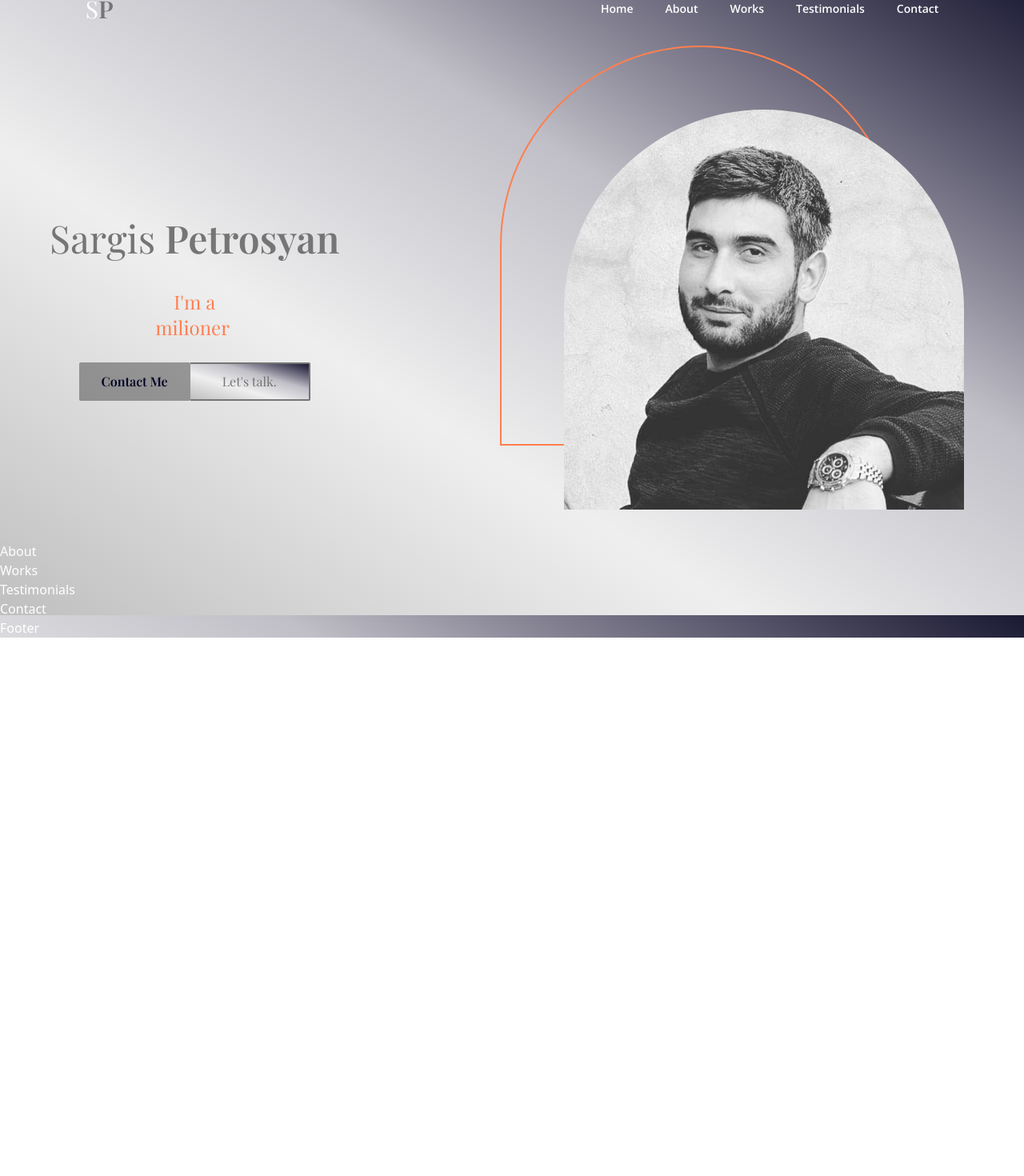
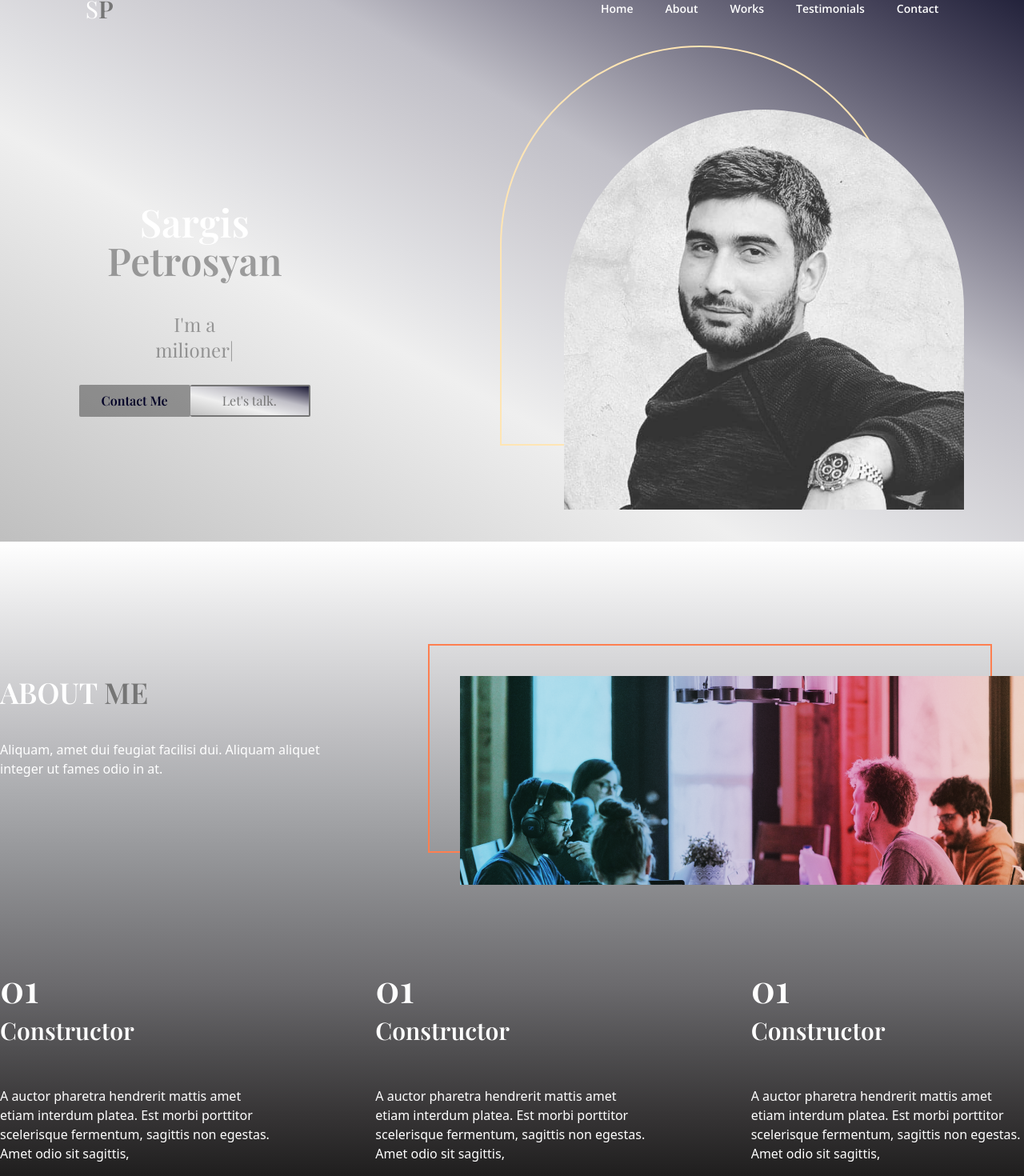
Before and after one commit to codeFather2995/my_portfolio, a React (Create React App) app: page / in a window 1280 px wide. Shown: the part 31-1501 px from the top of the page at 80% size. Before the commit the page ends 828 px from the top, so only its background shows below. Built offline with nearby package versions, Linux system fonts and the light colour scheme.

Commit message:
added about

```diff
--- a/src/App.jsx
+++ b/src/App.jsx
@@ -28,7 +28,7 @@ const App = () => {
 
 
   return (
-    <div id='App' >
+    <div id='App' className='selection:text-pink selection:bg-opaque-black'>
       <Header
         isTopOfPage = {isTopOfPage}
         setIsTopOfPage = {setIsTopOfPage}
--- a/src/components/About.jsx
+++ b/src/components/About.jsx
@@ -1,10 +1,145 @@
-import React from 'react'
+import useMediaQuery from '../hooks/useMediaQuery';
+import { motion } from 'framer-motion';
 
 const About = () => {
+  const isAboveLarge = useMediaQuery("(min-width: 1060px)");
+
   return (
-    <div >
-        About
-    </div>
+    <section id='About' className=' bg-gradient-about pt-10 pb-24'>
+      <div className='md:flex md:justify-between md:gap-16 mt-32 '>
+        <motion.div
+        className='md:w-1/3'
+        initial='hidden'
+        whileInView='visible'
+        viewport={{once:true,amount:0.5}}
+        transition={{duration:0.5}}
+        variants={{
+          hidden:{opacity:0,x:-50},
+          visible:{opacity:1,x:0}
+        }}
+        >
+          <p className='font-playfair font-semibold text-4xl mb-5'>
+            ABOUT <span className='text-dark-grey'>ME</span>
+          </p>
+          <p className="mt-10 mb-7">
+            Aliquam, amet dui feugiat facilisi dui. Aliquam aliquet integer ut
+            fames odio in at.
+          </p>
+        </motion.div>
+        <div className='mt-16 md:mt-0'>
+          {isAboveLarge ? (
+            <div
+            className='relative z-0 ml-20 before:absolute before:-top-10 before:-left-10
+            before:w-full before:h-full before:border-2 before:border-coral before:z-[-1]'
+            >
+              <img
+               className='z-10'
+               src="images/skills-image.png"
+               alt="about" />
+            </div>
+          ):(
+            <img
+               className='z-10'
+               src="images/skills-image.png"
+               alt="about" />
+          )}
+        </div>
+      </div>
+
+      {/* STORIES */}
+
+      <div className='md:flex md:justify-center mt-16 gap-32'>
+
+            {/* JOB */}
+
+            <motion.div
+            className='md:w-1/3 mt-10'
+            initial="hidden"
+            whileInView='visible'
+            viewport={{once:true,amount:0.5}}
+            transition={{duration:0.5}}
+            variants={{
+              hidden:{opacity:0,y:50},
+              visible:{opacity:1,y:0},
+            }}
+            >
+              <div className='relative h-32'>
+                <div className='z-10'>
+                  <p className='font-playfair font-semibold text-5xl'>01</p>
+                  <p className='font-playfair font-semibold text-3xl mt-3'>
+                    Constructor
+                  </p>
+                </div>
+                <div className="w-1/2 md:w-3/4 h-32 bg-pink absolute right-0 top-0 z-[-1]" />
+              </div>
+              <p className="mt-5">
+                A auctor pharetra hendrerit mattis amet etiam interdum platea. Est
+                morbi porttitor scelerisque fermentum, sagittis non egestas. Amet
+                odio sit sagittis,
+              </p>
+            </motion.div>
+
+            {/* WAR */}
+
+            <motion.div
+            className='md:w-1/3 mt-10'
+            initial="hidden"
+            whileInView='visible'
+            viewport={{once:true,amount:0.5}}
+            transition={{delay:0.2,duration:0.5}}
+            variants={{
+              hidden:{opacity:0,y:50},
+              visible:{opacity:1,y:0},
+            }}
+            >
+              <div className='relative h-32'>
+                <div className='z-10'>
+                  <p className='font-playfair font-semibold text-5xl'>01</p>
+                  <p className='font-playfair font-semibold text-3xl mt-3'>
+                    Constructor
+                  </p>
+                </div>
+                <div className="w-1/2 md:w-3/4 h-32 bg-pink absolute right-0 top-0 z-[-1]" />
+              </div>
+              <p className="mt-5">
+                A auctor pharetra hendrerit mattis amet etiam interdum platea. Est
+                morbi porttitor scelerisque fermentum, sagittis non egestas. Amet
+                odio sit sagittis,
+              </p>
+            </motion.div>
+
+            {/* PROGRAMMING */}
+
+            <motion.div
+            className='md:w-1/3 mt-10'
+            initial="hidden"
+            whileInView='visible'
+            viewport={{once:true,amount:0.5}}
+            transition={{delay:0.4,duration:0.5}}
+            variants={{
+              hidden:{opacity:0,y:50},
+              visible:{opacity:1,y:0},
+            }}
+            >
+              <div className='relative h-32'>
+                <div className='z-10'>
+                  <p className='font-playfair font-semibold text-5xl'>01</p>
+                  <p className='font-playfair font-semibold text-3xl mt-3'>
+                    Constructor
+                  </p>
+                </div>
+                <div className="w-1/2 md:w-3/4 h-32 bg-pink absolute right-0 top-0 z-[-1]" />
+              </div>
+              <p className="mt-5">
+                A auctor pharetra hendrerit mattis amet etiam interdum platea. Est
+                morbi porttitor scelerisque fermentum, sagittis non egestas. Amet
+                odio sit sagittis,
+              </p>
+            </motion.div>
+
+      </div>
+
+    </section>
   )
 }
 
--- a/src/components/Header.jsx
+++ b/src/components/Header.jsx
@@ -27,13 +27,13 @@ const Header = ({isTopOfPage}) => {
                      <Link to="Home" spy={true} smooth={true} offset={50} duration={500}
                      className='hover:border-t-2 border-peach transition duration-1000 cursor-pointer'>
                       Home</Link>
-                     <Link to="Home" spy={true} smooth={true} offset={50} duration={500}
+                     <Link to="About" spy={true} smooth={true} offset={50} duration={500}
                       className='hover:border-t-2 border-peach transition duration-1000 cursor-pointer'>
                       About</Link>
-                     <Link to="Home" spy={true} smooth={true} offset={50} duration={500}
+                     <Link to="Works" spy={true} smooth={true} offset={50} duration={500}
                       className='hover:border-t-2 border-peach transition duration-1000 cursor-pointer'>
                       Works</Link>
-                     <Link to="Home" spy={true} smooth={true} offset={50} duration={500}
+                     <Link to="Testimonials" spy={true} smooth={true} offset={50} duration={500}
                       className='hover:border-t-2 border-peach transition duration-1000 cursor-pointer'>
                       Testimonials</Link>
                      <Link to="Contact" spy={true} smooth={true} offset={50} duration={500}
--- a/src/components/Home.jsx
+++ b/src/components/Home.jsx
@@ -9,14 +9,14 @@ const Home = () => {
   const isAboveLarge = useMediaQuery("(min-width:1060px)");
 
   return (
-    <section id='Home' className='sm:flex sm:justify-between sm:items-center gap-16 sm:h-full py-10' >
+    <section id='Home' className='sm:flex sm:justify-between sm:items-center gap-16 sm:h-full py-10 bg-gradient-rainbow' >
 
       {/* IMAGE SECTION */}
 
       <div className=' basis-3/5 z-10 mt-16 md:mt-32 flex justify-center md:order-2'>
           {isAboveLarge ? (
             <div className=' relative z-0 ml-20 before:absolute before:-top-20 before:-left-20 before:rounded-t-[400px]
-            before:w-full before:max-w-[400px] md:before:max-w-[600px] before:h-full before:border-2 before:border-coral before:z-[-1] '
+            before:w-full before:max-w-[400px] md:before:max-w-[600px] before:h-full before:border-2 before:border-peach before:z-[-1] '
             >
               <img
               src="../images/me.png"
@@ -50,13 +50,13 @@ const Home = () => {
                 visible:{opacity:1,x:0},
               }}
             >
-              <h1 className='text-5xl font-playfair z-10 text-center text-dark-grey'>
+              <h1 className='text-5xl font-playfair z-10 text-center text-white font-bold '>
                 Sargis {' '}
-                <span className=' text-5xl font-playfair font-bold z-20 '>
+                <p className=' text-5xl font-playfair z-20 text-opaque-black'>
                   Petrosyan
-                </span>
+                </p>
               </h1>
-              <p className='mt-10 mb-7 text-center text-coral font-playfair text-2xl'>
+              <p className='mt-10 mb-7 text-center text-opaque-black font-playfair text-2xl'>
                 I'm a
                 <Typical
                 loop={1}
@@ -86,16 +86,16 @@ const Home = () => {
             }}
             >
                 <Link to='Contact' spy={true} smooth={true} offset={50} duration={500}
-                  className='bg-opaque-black text-deep-blue rounded-sm py-3 px-7 font-semibold
-                    hover:bg-coral hover:text-white transition duration-500 font-playfair cursor-pointer'
+                  className='bg-opaque-black text-deep-blue rounded-sm py-2 px-7 font-semibold
+                    hover:bg-peach hover:text-white transition duration-500 font-playfair cursor-pointer'
                 >
                 Contact Me
                 </Link>
                 <Link to='Contact' spy={true} smooth={true} offset={50} duration={500}
-                  className="rounded-r-sm bg-dark-grey py-0.5 pr-0.5"
+                  className="rounded-sm bg-dark-grey py-0.5 pr-0.5"
                   href="#contact"
                 >
-                  <div className="bg-gradient-rainbow  transition duration-500 w-full h-full flex items-center justify-center
+                  <div className="bg-gradient-rainbow  transition duration-500 hover:text-white w-full h-full flex items-center justify-center
                      px-10 font-playfair text-dark-grey">
                     Let's talk.
                   </div>
--- a/src/index.css
+++ b/src/index.css
@@ -10,7 +10,7 @@ body,
 #root,
 .app{
     height: 100%;
-    background:linear-gradient(to right top, #bfbfbf, #cbcbcb, #d7d7d7, #e3e3e3, #efefef, #dfdfe2, #d0cfd4, #c0bfc7, #93919f, #686679, #403e55, #1a1a33 );
+    /* background:linear-gradient(to right top, #bfbfbf, #cbcbcb, #d7d7d7, #e3e3e3, #efefef, #dfdfe2, #d0cfd4, #c0bfc7, #93919f, #686679, #403e55, #1a1a33 ); */
     @apply text-white;
 
 }
--- a/tailwind.config.js
+++ b/tailwind.config.js
@@ -20,8 +20,8 @@ module.exports = {
         "gradient-rainbow":
           "linear-gradient(to right top, #bfbfbf, #cbcbcb, #d7d7d7, #e3e3e3, #efefef, #dfdfe2, #d0cfd4, #c0bfc7, #93919f, #686679, #403e55, #1a1a33 )",
 
-        "gradient-rainblue":
-          "linear-gradient(90deg, #24CBFF 14.53%, #FC59FF 69.36%, #FFBD0C 117.73%)",
+        "gradient-about":
+          "linear-gradient(to bottom, #ffffff, #e9e9ea, #d4d4d6, #bfbfc2, #aaabae, #949598, #7f7f82, #6b6a6d, #504f51, #373536, #1f1e1e, #000000)",
       }),
       fontFamily: {
         playfair: ["Playfair Display", "serif"],
```
Also changed, not shown: public/images/skills-image.png (added), src/images/skills-image.png (added).
